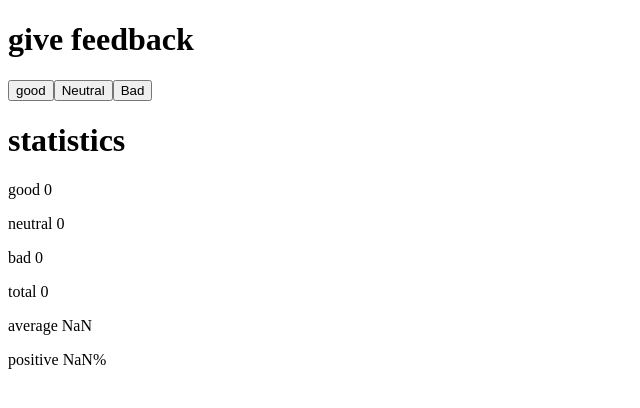
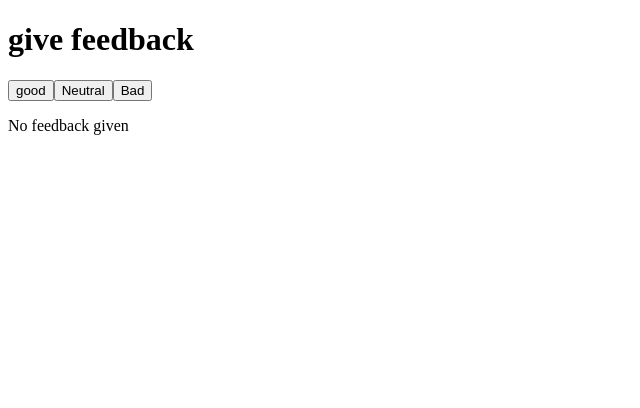
Before and after one commit to jhon7161/parte1, a React (Vite) app: page / in a window 1280 px wide. Shown: the top 408 px of the page, without its empty margins (0-640 px from the left). Built offline with nearby package versions, Linux system fonts and the light colour scheme.

Commit message:
part1.9: unicafe paso 4

```diff
--- a/src/App.jsx
+++ b/src/App.jsx
@@ -1,6 +1,10 @@
 import { useState } from "react";
 
 const Statistics = ({ good, neutral, bad, total, average, positive }) => {
+  if (total === 0) {
+    return <p>No feedback given</p>;
+  }
+
   return (
     <>
       <h1>statistics</h1>
```
